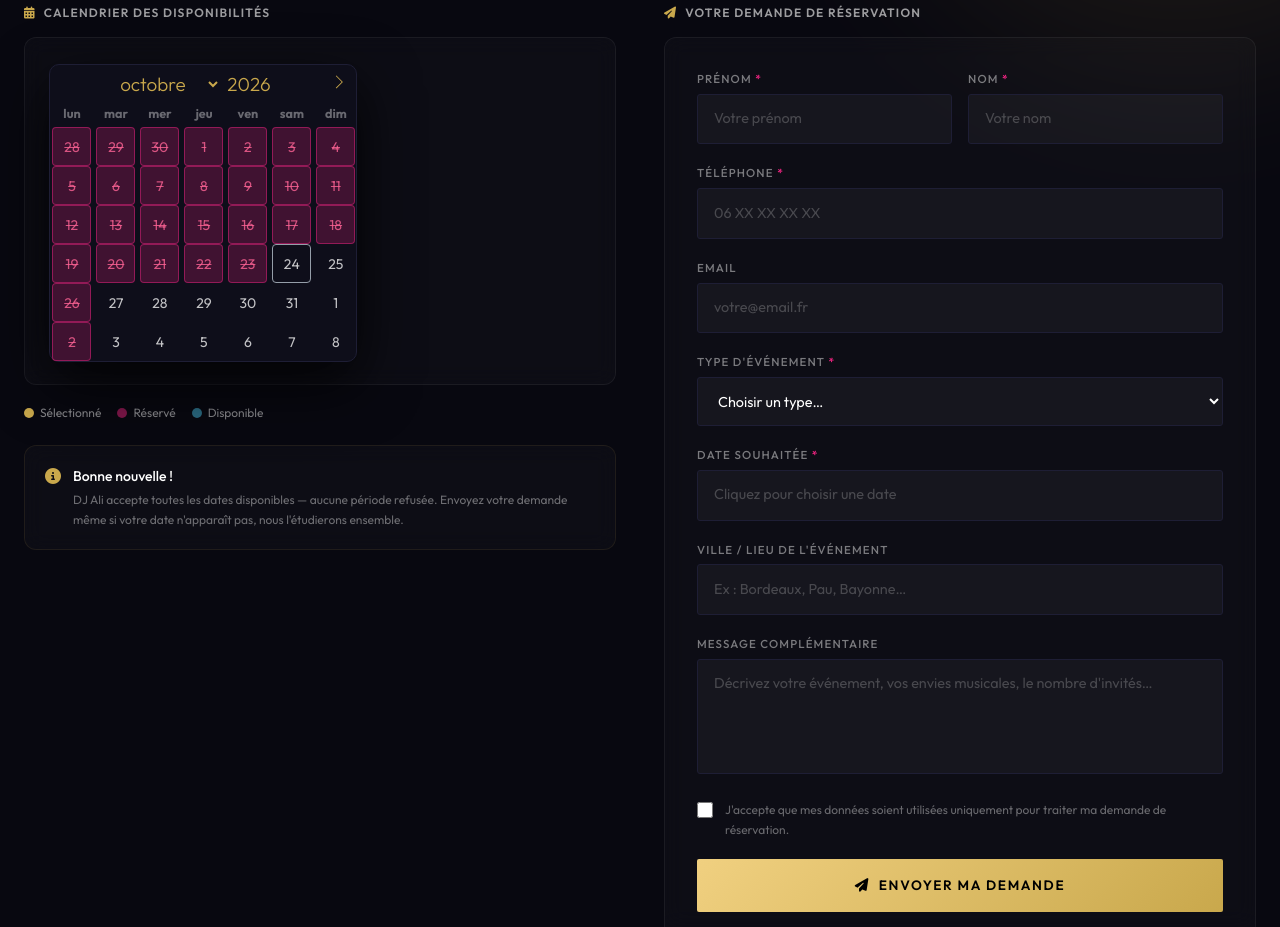
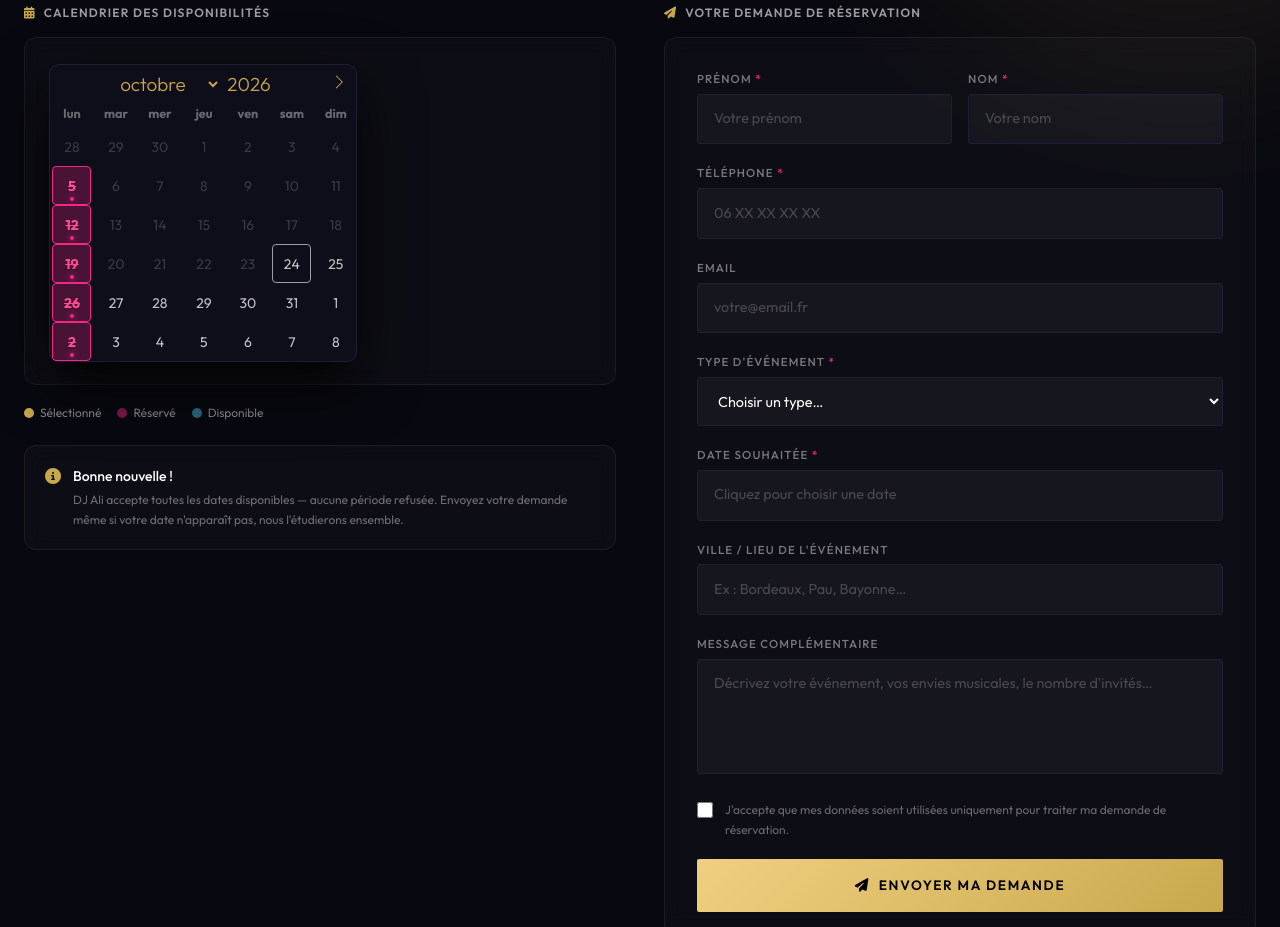
Before and after one commit to AmineNouriWebDev/dj-ali, a plain HTML site: page index.html in a window 1280 px wide. Shown: the part 5440-6367 px from the top of the page. Drawn offline with nearby package versions, Linux system fonts and the light colour scheme; no server answers; animation ran at ten frames a second.

Commit message:
fix(calendar): add onDayCreate hook and distinct .date-reserved styling matching legend

```diff
--- a/index.html
+++ b/index.html
@@ -951,14 +951,38 @@
       font-weight: 700;
     }
 
+    /* Dates passées (désactivées car passées) */
     .flatpickr-day.flatpickr-disabled,
     .flatpickr-day.flatpickr-disabled:hover {
-      color: rgba(255, 100, 150, 0.8) !important;
-      background: rgba(247, 37, 133, 0.22) !important;
-      border: 1px solid rgba(247, 37, 133, 0.45) !important;
-      text-decoration: line-through;
+      color: rgba(255, 255, 255, 0.18) !important;
+      background: transparent !important;
+      border-color: transparent !important;
+      cursor: not-allowed !important;
+    }
+
+    /* Dates bloquées / réservées (en rose/rouge vif selon la légende) */
+    .flatpickr-day.date-reserved,
+    .flatpickr-day.date-reserved:hover {
+      background: rgba(247, 37, 133, 0.25) !important;
+      color: #ff4d94 !important;
+      border: 1.5px solid #f72585 !important;
+      font-weight: 700 !important;
+      text-decoration: line-through !important;
       cursor: not-allowed !important;
       pointer-events: none !important;
+      position: relative;
+    }
+    .flatpickr-day.date-reserved::after {
+      content: '';
+      position: absolute;
+      bottom: 3px;
+      left: 50%;
+      transform: translateX(-50%);
+      width: 4px;
+      height: 4px;
+      border-radius: 50%;
+      background: #f72585;
+      box-shadow: 0 0 6px #f72585;
     }
 
     .flatpickr-months {
@@ -2291,10 +2315,27 @@
       `${yr}-${mn2}-02`, `${yr}-${mn2}-09`, `${yr}-${mn2}-16`,
     ];
 
+    function isDateReserved(date) {
+      if (!date) return false;
+      const y = date.getFullYear();
+      const m = String(date.getMonth() + 1).padStart(2, '0');
+      const d = String(date.getDate()).padStart(2, '0');
+      return reservedDates.includes(`${y}-${m}-${d}`);
+    }
+
+    function onDayCreateCallback(dObj, dStr, fp, dayElem) {
+      if (!dayElem.dateObj) return;
+      if (isDateReserved(dayElem.dateObj)) {
+        dayElem.classList.add('date-reserved');
+        dayElem.setAttribute('title', 'Date réservée — indisponible');
+      }
+    }
+
     const fpOptions = {
       locale: 'fr',
       minDate: 'today',
-      disable: reservedDates,
+      disable: [isDateReserved],
+      onDayCreate: onDayCreateCallback,
       dateFormat: 'd/m/Y',
     };
 
@@ -2325,11 +2366,11 @@
           if (Array.isArray(dates) && dates.length > 0) {
             reservedDates = [...new Set([...reservedDates, ...dates])];
             if (fpInline) {
-              fpInline.set('disable', reservedDates);
+              fpInline.set('disable', [isDateReserved]);
               fpInline.redraw();
             }
             if (fpInput) {
-              fpInput.set('disable', reservedDates);
+              fpInput.set('disable', [isDateReserved]);
               fpInput.redraw();
             }
           }
```
